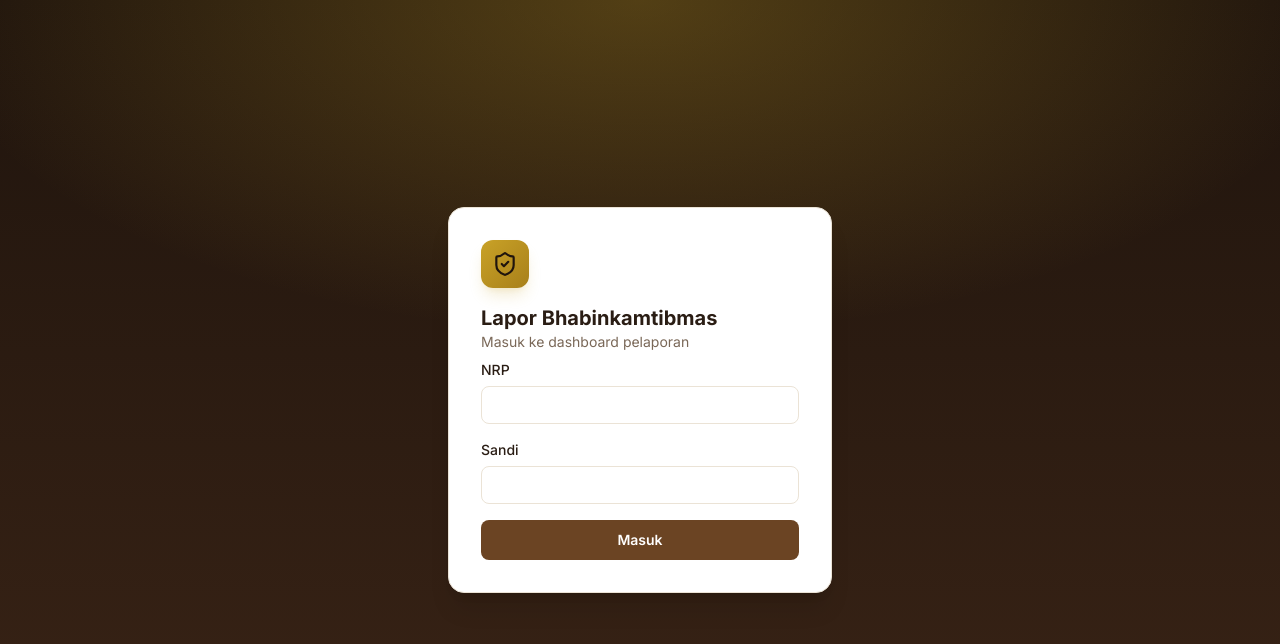
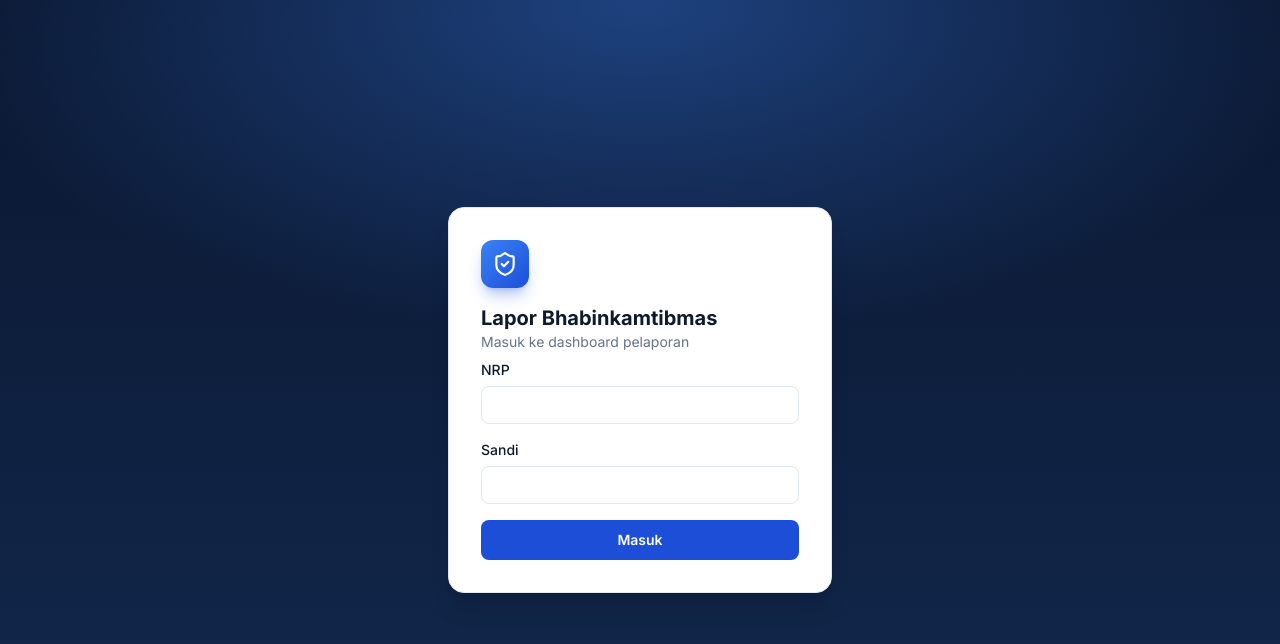
Before and after one commit to iwanharli/lapor-bhabinkamtibmas, a Next.js app in the folder web/: page /login in a window 1280 px wide. Shown: the top 644 px of the page. Built offline with nearby package versions, Linux system fonts and the light colour scheme.

Commit message:
Tema warna biru; persentase disembunyikan bila data pembanding terlalu kecil

```diff
--- a/web/src/app/globals.css
+++ b/web/src/app/globals.css
@@ -1,51 +1,51 @@
 @import "tailwindcss";
 
-/* Token warna: identitas Polri — coklat tua (seragam) & kuning emas (Tribrata); latar krem hangat. */
+/* Token warna: biru — navy gelap untuk sidebar, biru sebagai warna utama, biru langit sebagai aksen. */
 :root {
-  --bg: #f7f3ec;
+  --bg: #f4f7fc;
   --surface: #ffffff;
-  --ink: #2a1d14;
-  --muted: #7a6858;
-  --line: #ebe3d6;
-  --navy: #1f140d;
-  --navy-2: #3a2416;
-  --primary: #6b4423;
-  --primary-2: #9a6534;
-  --primary-soft: #f6eee4;
-  --accent: #c9a227;
-  --accent-ink: #8a6a0e;
+  --ink: #0f1b2d;
+  --muted: #64748b;
+  --line: #e2e8f0;
+  --navy: #0a1730;
+  --navy-2: #13294f;
+  --primary: #1d4ed8;
+  --primary-2: #3b82f6;
+  --primary-soft: #eaf1ff;
+  --accent: #0ea5e9;
+  --accent-ink: #0369a1;
   --success: #15803d;
   --success-soft: #e7f5ec;
   --danger: #c81e3a;
   --danger-soft: #fcebee;
   --warn: #c2650a;
   --warn-soft: #fdf1e3;
-  --info: #0f6f9e;
-  --info-soft: #e4f1f8;
-  --shadow-tint: 107 68 35;
+  --info: #0e7490;
+  --info-soft: #e3f4f8;
+  --shadow-tint: 29 78 216;
 }
 
 @media (prefers-color-scheme: dark) {
   :root {
-    --bg: #15100c;
-    --surface: #211912;
-    --ink: #f1e9df;
-    --muted: #b3a291;
-    --line: #3a2d22;
-    --navy: #0f0a06;
-    --navy-2: #2a1a0f;
-    --primary: #d9a66b;
-    --primary-2: #e8bf86;
-    --primary-soft: #3a2a1c;
-    --accent: #e6c04f;
-    --accent-ink: #e6c04f;
+    --bg: #0b1220;
+    --surface: #121b2e;
+    --ink: #e6edf7;
+    --muted: #94a3b8;
+    --line: #23314a;
+    --navy: #060d1c;
+    --navy-2: #0e1f3d;
+    --primary: #60a5fa;
+    --primary-2: #93c5fd;
+    --primary-soft: #172a4d;
+    --accent: #38bdf8;
+    --accent-ink: #7dd3fc;
     --success: #4ade80;
     --success-soft: #14301f;
     --danger: #fb7185;
     --danger-soft: #3a1620;
     --warn: #fbbf24;
     --warn-soft: #3a2a10;
-    --info: #38bdf8;
+    --info: #22d3ee;
     --info-soft: #0f2a3a;
     --shadow-tint: 0 0 0;
   }
@@ -90,7 +90,7 @@ dialog.modal[open] {
   animation: modal-in 160ms ease-out;
 }
 dialog.modal::backdrop {
-  background: rgb(31 20 13 / 0.55);
+  background: rgb(6 13 28 / 0.55);
   backdrop-filter: blur(2px);
   animation: fade-in 160ms ease-out;
 }
--- a/web/src/app/login/page.tsx
+++ b/web/src/app/login/page.tsx
@@ -32,10 +32,10 @@ function LoginForm() {
   }
 
   return (
-    <main className="grid min-h-screen place-items-center bg-[radial-gradient(80%_60%_at_50%_0%,rgb(201_162_39/0.30),transparent_70%),linear-gradient(180deg,var(--navy),var(--navy-2))] px-4">
+    <main className="grid min-h-screen place-items-center bg-[radial-gradient(80%_60%_at_50%_0%,rgb(59_130_246/0.40),transparent_70%),linear-gradient(180deg,var(--navy),var(--navy-2))] px-4">
       <form onSubmit={onSubmit} className="w-full max-w-sm space-y-4 rounded-2xl border border-line bg-surface p-8 shadow-xl">
         <div className="mb-2">
-          <div className="mb-4 grid h-12 w-12 place-items-center rounded-xl bg-gradient-to-br from-accent to-[#a8801a] text-navy shadow-lg shadow-accent/20">
+          <div className="mb-4 grid h-12 w-12 place-items-center rounded-xl bg-gradient-to-br from-primary-2 to-primary text-white shadow-lg shadow-primary/30">
             <ShieldCheck size={26} />
           </div>
           <h1 className="text-xl font-bold">Lapor Bhabinkamtibmas</h1>
--- a/web/src/components/charts/echart.tsx
+++ b/web/src/components/charts/echart.tsx
@@ -5,7 +5,7 @@ import type { EChartsOption } from 'echarts';
 import { useEffect, useState } from 'react';
 
 /** Palet kategori yang terbaca di tema terang maupun gelap. */
-export const SERIES_COLORS = ['#6b4423', '#c9a227', '#0f6f9e', '#c2650a', '#8e3b46', '#15803d', '#a8998a'];
+export const SERIES_COLORS = ['#1d4ed8', '#0ea5e9', '#7c3aed', '#f59e0b', '#e11d48', '#16a34a', '#94a3b8'];
 
 function useDark() {
   const [dark, setDark] = useState(false);
@@ -21,13 +21,13 @@ function useDark() {
 
 export function EChart({ option, height = 280 }: { option: EChartsOption; height?: number }) {
   const dark = useDark();
-  const text = dark ? '#b3a291' : '#7a6858';
-  const line = dark ? '#3a2d22' : '#ebe3d6';
+  const text = dark ? '#94a3b8' : '#64748b';
+  const line = dark ? '#23314a' : '#e2e8f0';
   const themed: EChartsOption = {
     color: SERIES_COLORS,
     textStyle: { fontFamily: 'inherit', color: text },
     grid: { left: 8, right: 16, top: 36, bottom: 8, containLabel: true },
-    tooltip: { trigger: 'axis', backgroundColor: dark ? '#211912' : '#fff', borderColor: line, textStyle: { color: dark ? '#f1e9df' : '#2a1d14' } },
+    tooltip: { trigger: 'axis', backgroundColor: dark ? '#121b2e' : '#fff', borderColor: line, textStyle: { color: dark ? '#e6edf7' : '#0f1b2d' } },
     legend: { top: 0, type: 'scroll', textStyle: { color: text } },
     ...option,
   };
--- a/web/src/components/ui/metrics.tsx
+++ b/web/src/components/ui/metrics.tsx
@@ -16,7 +16,8 @@ export function SectionLabel({ title, hint, className }: { title: string; hint?:
 
 /**
  * Perubahan dibanding periode sebelumnya: pil persentase + label.
- * Bila periode sebelumnya kosong, hanya teks "belum ada pembanding". `inverse` bila kenaikan itu buruk.
+ * Bila nilai pembanding kosong atau terlalu kecil (< `minBase`), persentase tidak ditampilkan karena menyesatkan
+ * (mis. 2 → 70 = +3.400%). `inverse` bila kenaikan itu buruk.
  */
 export function Delta({
   now,
@@ -24,6 +25,7 @@ export function Delta({
   inverse,
   onDark,
   label = 'vs periode sebelumnya',
+  minBase = 5,
   className,
 }: {
   now: number;
@@ -31,10 +33,13 @@ export function Delta({
   inverse?: boolean;
   onDark?: boolean;
   label?: string;
+  minBase?: number;
   className?: string;
 }) {
   const text = onDark ? 'text-white/75' : 'text-muted';
   if (!prev) return <span className={cn('text-sm', text, className)}>Belum ada data pembanding</span>;
+  // Pembanding harus cukup besar (absolut & relatif) agar persentase bermakna.
+  if (prev < Math.max(minBase, Math.abs(now) * 0.1)) return <span className={cn('text-sm', text, className)}>Data pembanding belum cukup</span>;
   const pct = Math.round(((now - prev) / prev) * 1000) / 10;
   const up = pct >= 0;
   const good = inverse ? !up : up;
--- a/web/src/features/dashboard/hero.tsx
+++ b/web/src/features/dashboard/hero.tsx
@@ -15,7 +15,7 @@ export function TotalReportsHero({ ov }: { ov: Overview }) {
     <section className="relative flex h-full min-h-[240px] flex-col overflow-hidden rounded-2xl bg-gradient-to-br from-navy-2 via-primary to-primary-2 p-6 text-white shadow-xl shadow-primary/30 ring-1 ring-accent/30">
       <div className="pointer-events-none absolute -right-20 -top-20 h-64 w-64 rounded-full bg-accent/25 blur-3xl" />
       {/* Sparkline sebagai latar di separuh kanan, tidak mendesak teks. */}
-      <Sparkline values={daily} className="pointer-events-none absolute bottom-20 right-0 hidden h-24 w-[46%] text-white opacity-90 sm:block" />
+      <Sparkline values={daily} className="pointer-events-none absolute bottom-16 right-0 hidden h-16 w-[38%] text-white opacity-70 lg:block" />
 
       <div className="relative">
         <p className="flex items-center gap-2 font-semibold"><Layers size={18} /> Total laporan</p>
--- a/web/src/features/map/categories.ts
+++ b/web/src/features/map/categories.ts
@@ -1,10 +1,10 @@
 /** Warna titik peta per kategori (selaras palet grafik). */
 export const CATEGORY_COLOR: Record<string, string> = {
-  SAMBANG: '#6b4423',
+  SAMBANG: '#1d4ed8',
   DETEKSI_DINI: '#c81e3a',
   PROBLEM_SOLVING: '#c2650a',
-  PENYULUHAN: '#8a6a0e',
-  HARGA_PANGAN: '#0f6f9e',
+  PENYULUHAN: '#7c3aed',
+  HARGA_PANGAN: '#0ea5e9',
   MAPPING_KK: '#64748b',
   KETAHANAN_PANGAN: '#15803d',
 };
--- a/web/src/features/map/report-map.tsx
+++ b/web/src/features/map/report-map.tsx
@@ -31,7 +31,7 @@ export function ReportMap({ points }: { points: MapPoint[] }) {
       const layer = L.featureGroup();
       // Prioritas digambar terakhir agar berada di atas.
       for (const p of [...points].sort((a, b) => Number(a.priority) - Number(b.priority))) {
-        const color = CATEGORY_COLOR[p.category] ?? '#6b4423';
+        const color = CATEGORY_COLOR[p.category] ?? '#1d4ed8';
         L.circleMarker([p.lat, p.lng], {
           radius: p.priority ? 9 : 6,
           color: p.priority ? '#c81e3a' : '#ffffff',
@@ -44,8 +44,8 @@ export function ReportMap({ points }: { points: MapPoint[] }) {
               <div style="font-size:11px;color:${color};font-weight:600">${esc(CATEGORY_LABEL[p.category] ?? p.category)}${p.priority ? ' · <span style="color:#c81e3a">PRIORITAS</span>' : ''}</div>
               <div style="font-family:monospace;font-size:12px;margin:2px 0 6px">${esc(p.nomor)}</div>
               <div style="font-size:12px">${esc(p.bhabin)} · ${esc(p.desa)}</div>
-              <div style="font-size:11px;color:#7a6858">${esc(tanggalJam(p.occurred_at))} · ${esc(STATUS_LABEL[p.status] ?? p.status)}${p.flagged ? ' · ⚠ lokasi perlu dicek' : ''}</div>
-              <a href="/laporan/${p.id}" style="display:inline-block;margin-top:8px;font-size:12px;font-weight:600;color:#6b4423">Buka laporan →</a>
+              <div style="font-size:11px;color:#64748b">${esc(tanggalJam(p.occurred_at))} · ${esc(STATUS_LABEL[p.status] ?? p.status)}${p.flagged ? ' · ⚠ lokasi perlu dicek' : ''}</div>
+              <a href="/laporan/${p.id}" style="display:inline-block;margin-top:8px;font-size:12px;font-weight:600;color:#1d4ed8">Buka laporan →</a>
             </div>`,
           )
           .addTo(layer);
```
Also changed, not shown: web/src/components/layout/sidebar.tsx (+4 -4 lines).
